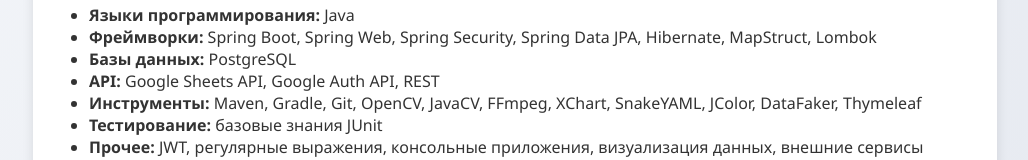
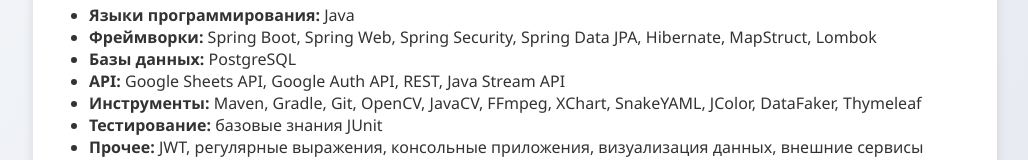
Before and after one commit to stayyhydratedd/myCV, a plain HTML site: page index.html in a window 1280 px wide. Shown: the part 442-602 px from the top of the page, without its empty margins (125-1153 px from the left). Drawn offline with Linux system fonts and the light colour scheme.

Commit message:
Update index.html

```diff
--- a/index.html
+++ b/index.html
@@ -135,7 +135,7 @@
         <li><strong>Языки программирования:</strong> Java</li>
         <li><strong>Фреймворки:</strong> Spring Boot, Spring Web, Spring Security, Spring Data JPA, Hibernate, MapStruct, Lombok</li>
         <li><strong>Базы данных:</strong> PostgreSQL</li>
-        <li><strong>API:</strong> Google Sheets API, Google Auth API, REST</li>
+        <li><strong>API:</strong> Google Sheets API, Google Auth API, REST, Java Stream API</li>
         <li><strong>Инструменты:</strong> Maven, Gradle, Git, OpenCV, JavaCV, FFmpeg, XChart, SnakeYAML, JColor, DataFaker, Thymeleaf</li>
         <li><strong>Тестирование:</strong> базовые знания JUnit</li>
         <li><strong>Прочее:</strong> JWT, регулярные выражения, консольные приложения, визуализация данных, внешние сервисы</li>
```
